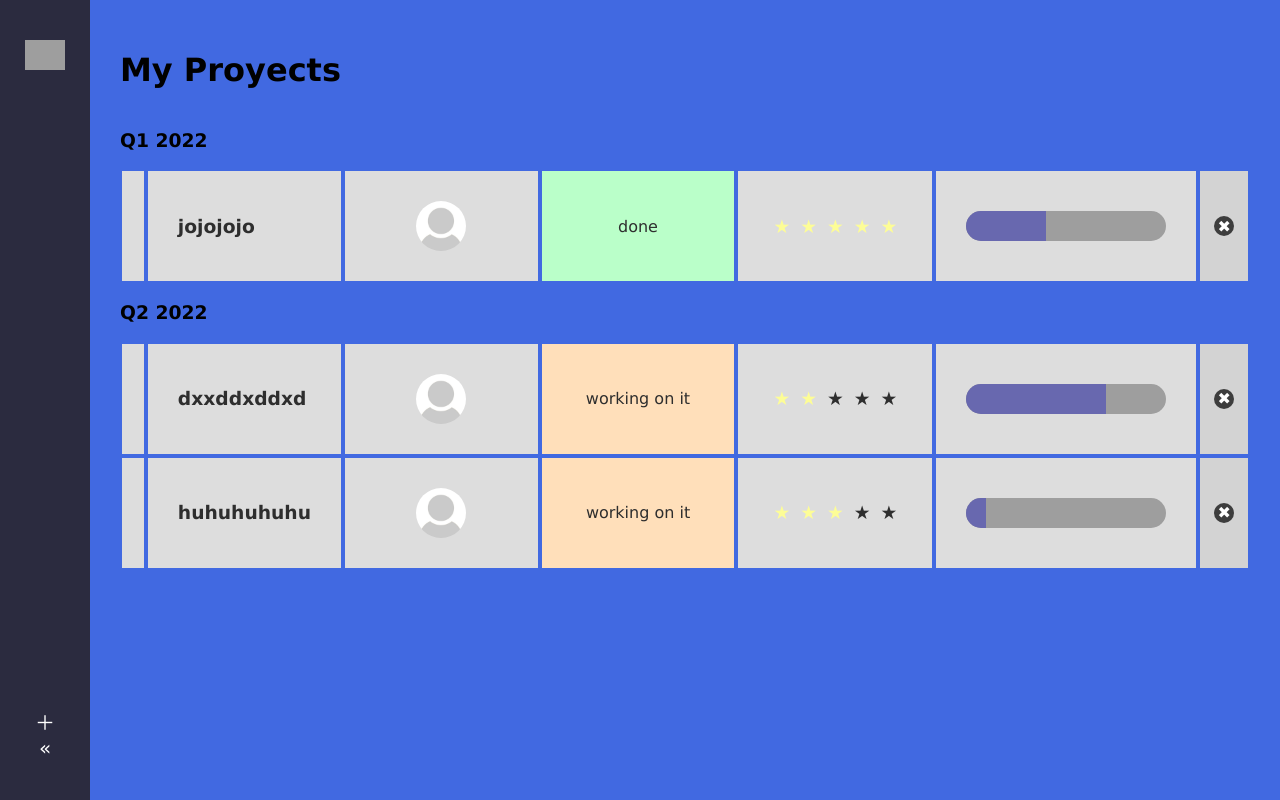
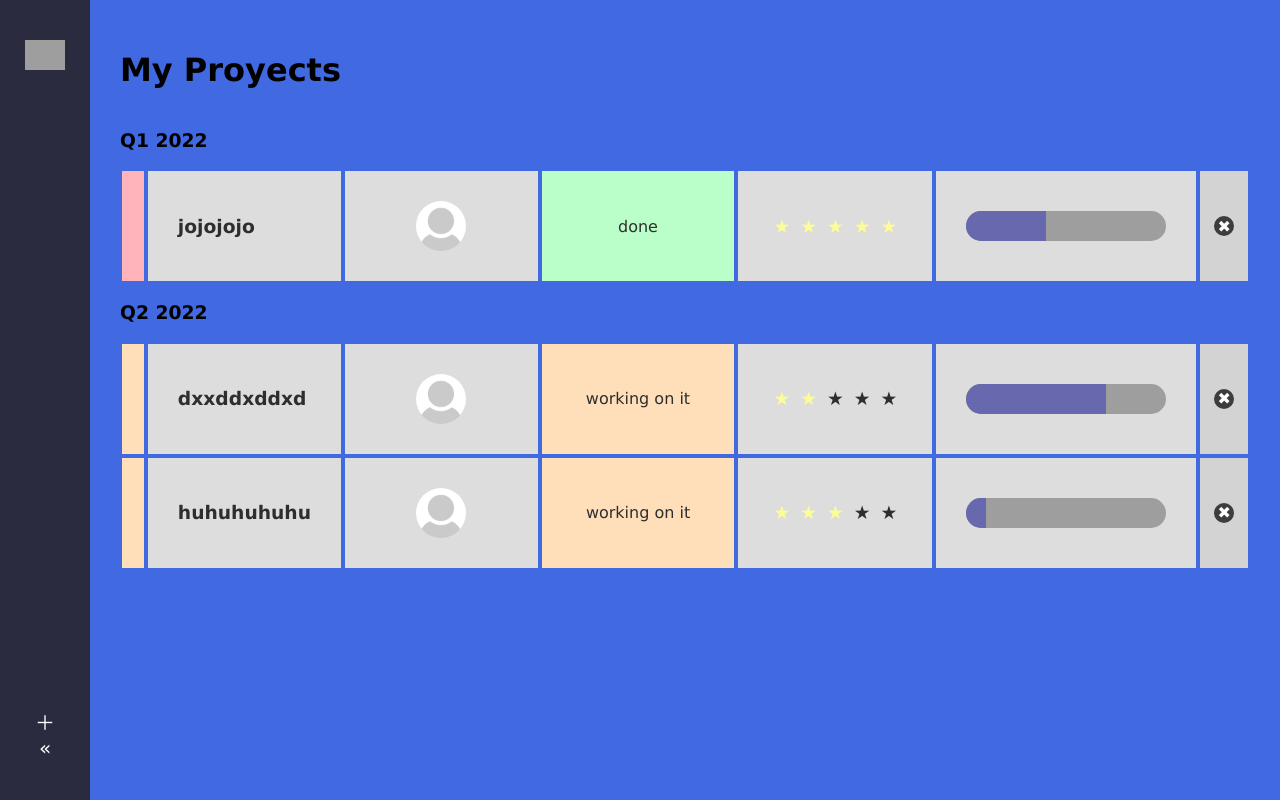
Before and after one commit to CaroMokka/Monday-Clone, a React (Create React App) app: page / in a window 1280 px wide. Built offline with nearby package versions, Linux system fonts and the light colour scheme; grey boxes are pictures that could not be loaded.

Commit message:
addColorTicket

```diff
--- a/src/components/TicketCard.js
+++ b/src/components/TicketCard.js
@@ -11,7 +11,7 @@
     return (
         <div className='ticket-card'>
             <Link to={`/ticket/${ticket.documentId}`} id='link'>
-                <div className='ticket-color'></div>
+                <div className='ticket-color' style={{backgroundColor: color}}></div>
                 <h3>{ticket.title}</h3>
                 <AvatarDisplay ticket={ticket}/>
                 <StatusDisplay status={ticket.status}/>
--- a/src/pages/Dashboard.js
+++ b/src/pages/Dashboard.js
@@ -43,6 +43,14 @@
         }
     ]
 
+    const colors = [
+        'rgb(255,179,186)',
+        'rgb(255,223,186)',
+        'rgb(255,255,186)',
+        'rgb(186,255,201)',
+        'rgb(186,255,255)'
+    ]
+
     const uniqueCategories = [...new Set(tickets?.map(({category})=> category))]
     console.log(uniqueCategories)
 
@@ -56,7 +64,7 @@
                         {tickets.filter(ticket => ticket.category === uniqueCategory).map((filteredTicket, _index) =>
                         <TicketCard
                             id={_index}
-                            color={filteredTicket.color}
+                            color={colors[indexCategory] || colors[0]}
                             ticket={filteredTicket}
 
                         />)
```
